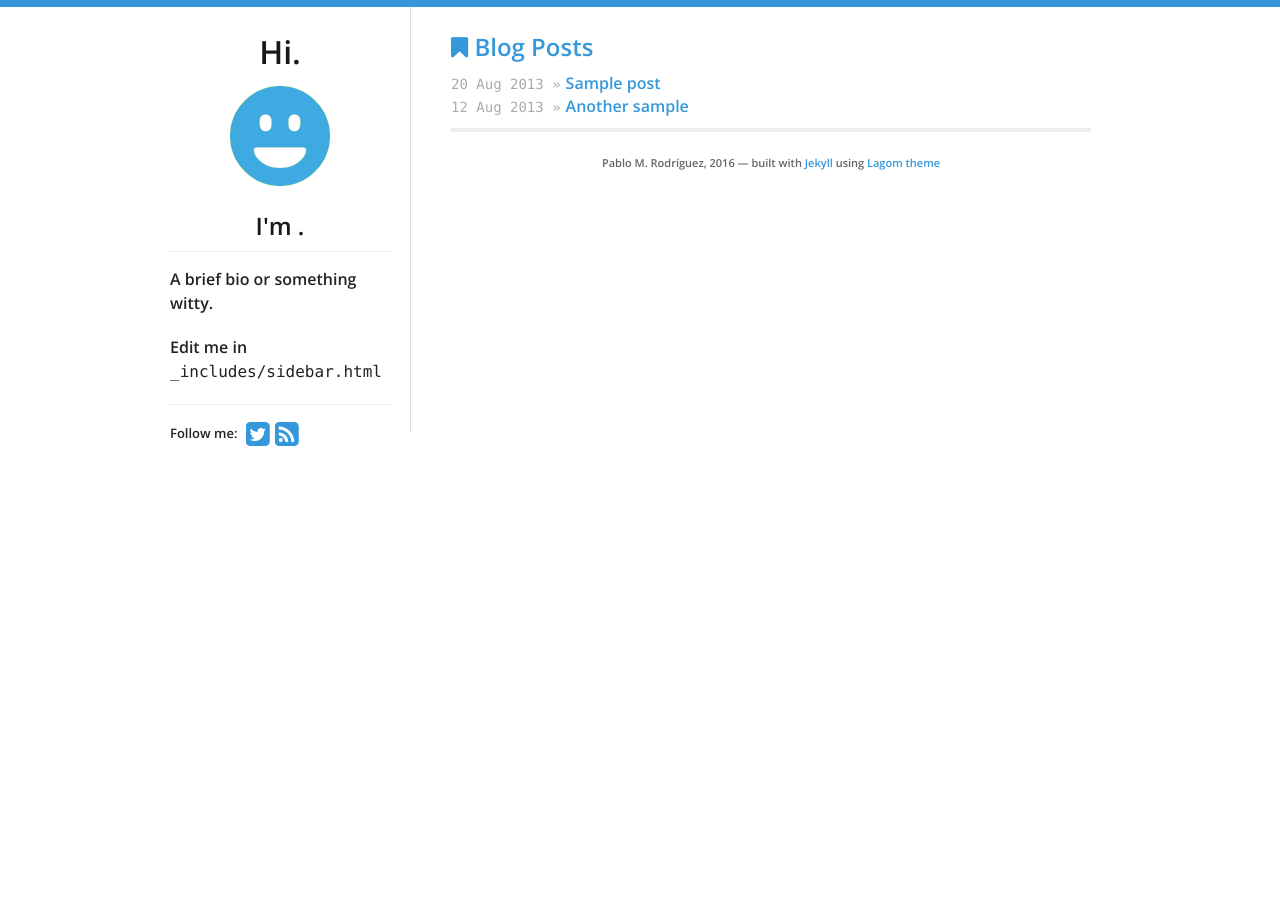
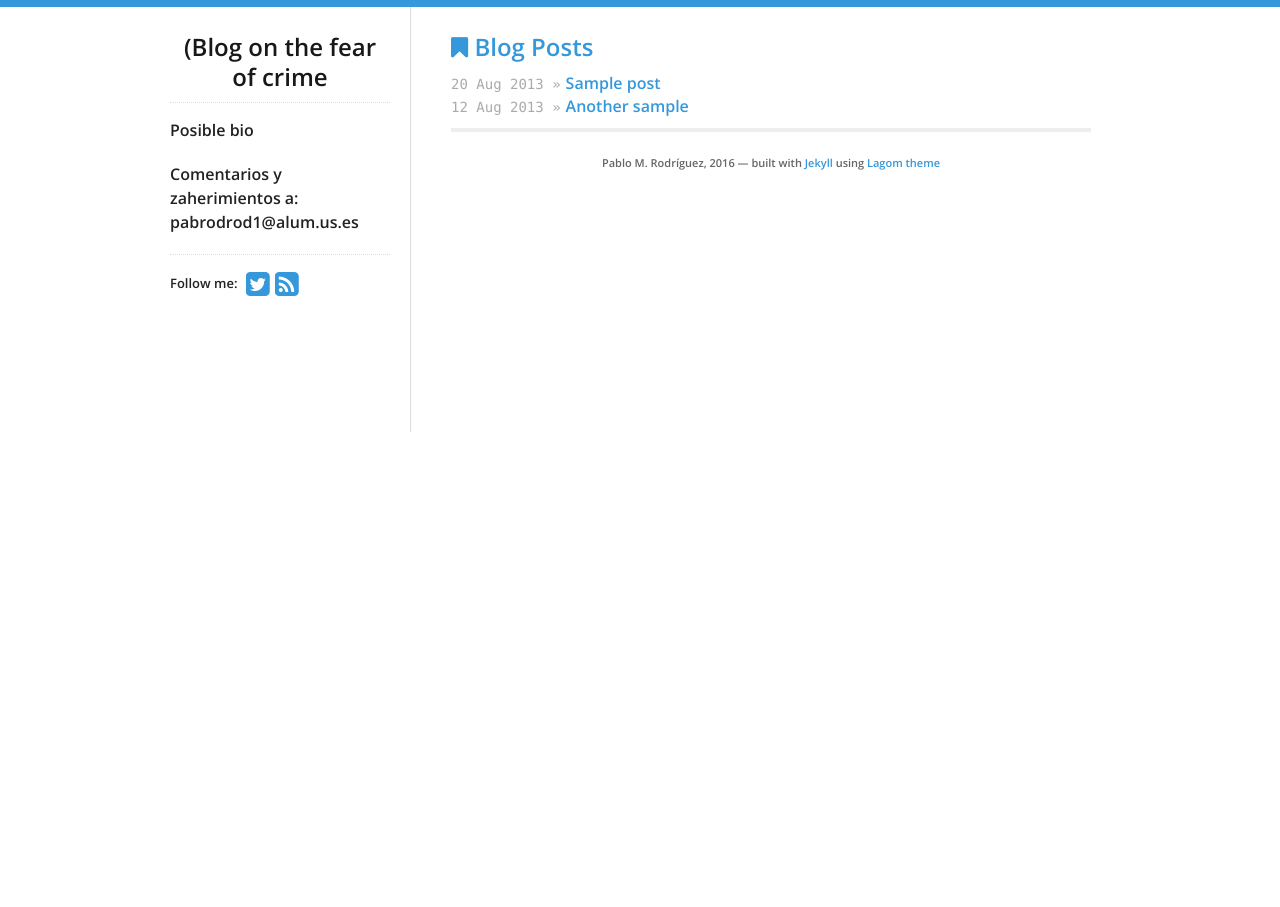
Before and after one commit to fearofcrime/fearofcrime.github.io, a Jekyll site: the page built from index.html, in a window 1280 px wide. Built offline with Jekyll 4.4.1, drawn with Linux system fonts in a browser that asks for light colours; nearby versions of some CDN libraries.

Commit message:
Update sidebar.html

```diff
--- a/_includes/sidebar.html
+++ b/_includes/sidebar.html
@@ -1,17 +1,12 @@
 <nav>
-  <h1>Hi.</h1>
-  <a href="/">
-    {% if site.data.theme.social.gravatar %}
-    <img src="http://www.gravatar.com/avatar/{{ site.data.theme.social.gravatar }}?s=200" id="gravatar" alt="My photo"/>
-    {% else %}
-    <img src="/logo.png" id="logo" alt="Blog logo"/>
-    {% endif %}
-  </a>
-  <h2>I'm <a href="/">{{ http://www.forocoches.com/foro/forumdisplay.php?f=2 }}</a>.</h2>
+
+
+
+  <h2>(Blog on the fear of crime </h2>
   <div id="bio">
-    <p>A brief bio or something witty.</p>
+    <p>Posible bio</p>
     <p>
-      Edit me in <code>_includes/sidebar.html</code>
+      Comentarios y zaherimientos a: pabrodrod1@alum.us.es
     </p>
   </div>
   <div id="social">
```
